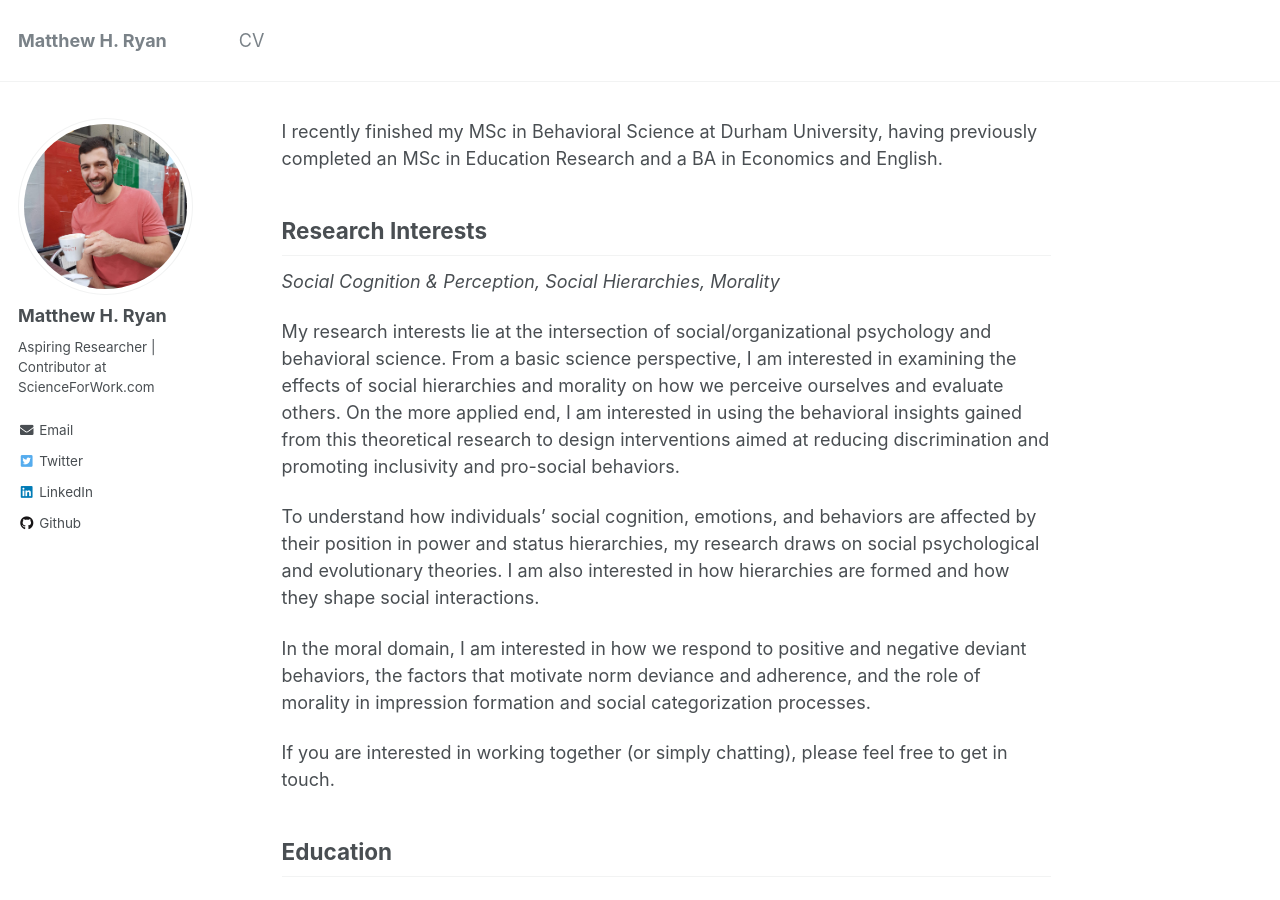
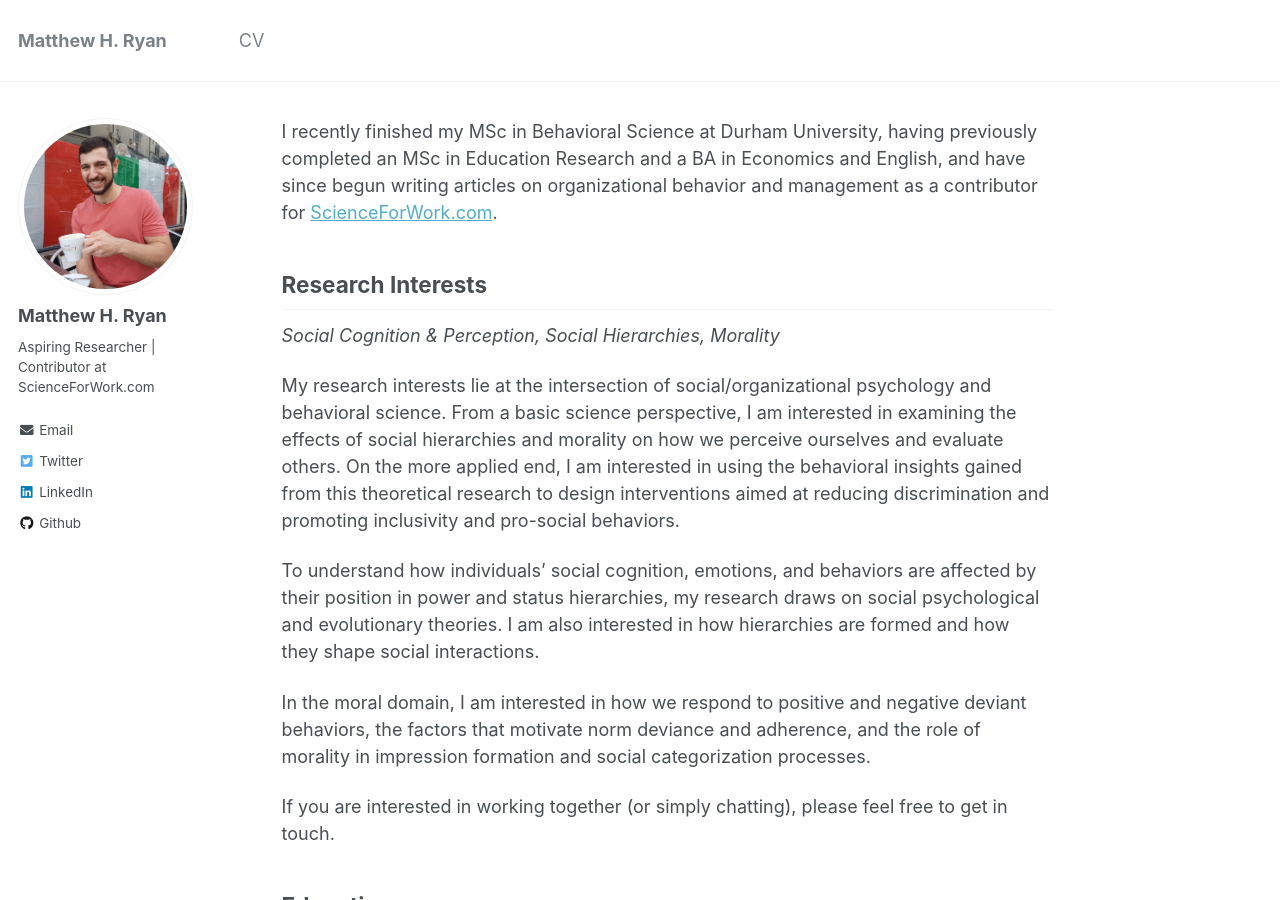
Before and after one commit to mattyhryan/mattyhryan.github.io, a Jekyll site: the page built from _pages/about.md, in a window 1280 px wide and 900 px high. Built offline with Jekyll 4.4.1, drawn with Linux system fonts in a browser that asks for light colours; some of the changed text lies outside the part shown.

Commit message:
Update about.md

```diff
--- a/_pages/about.md
+++ b/_pages/about.md
@@ -7,7 +7,7 @@ redirect_from:
   - /about.html
 ---
 
-I recently finished my MSc in Behavioral Science at Durham University, having previously completed an MSc in Education Research and a BA in Economics and English.
+I recently finished my MSc in Behavioral Science at Durham University, having previously completed an MSc in Education Research and a BA in Economics and English, and have since begun writing articles on organizational behavior and management as a contributor for [ScienceForWork.com](https://scienceforwork.com/).
 
 ## Research Interests
 
@@ -41,4 +41,4 @@ After graduating from high school, I was fortunate to have the opportunity to le
 
 Since then, I've spent time learning Portuguese while living in Brazil, learning Spanish while living in Argentina, and learning not to block the telly in the pub when the football/rugby match is on while living in the UK (in addition to completing two postgraduate programs).
 
-In my free time, you'll probably find watching a film, cooking something new, listening to a podcast, or lurking on twitter. Sometimes, all at once.
+In my free time, you'll probably find watching a film, cooking something new, listening to a podcast, or lurking on twitter - sometimes, all at once.
```
